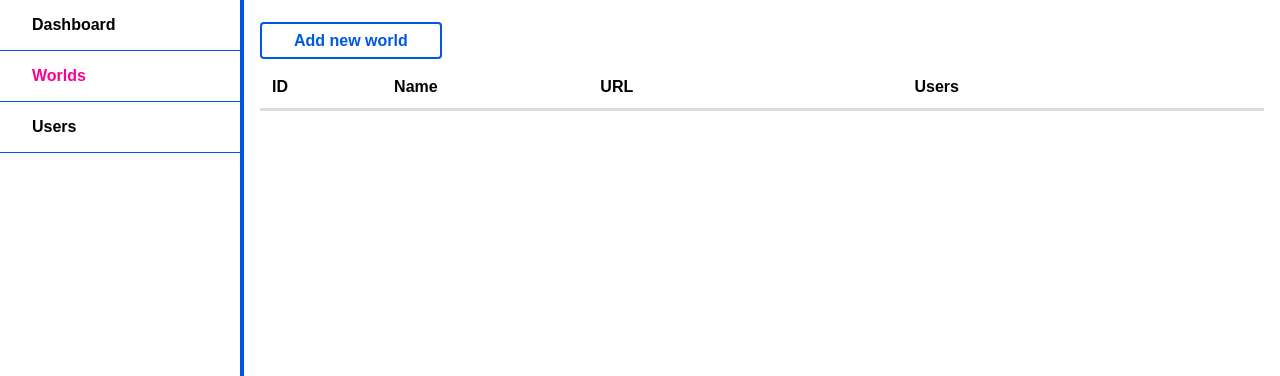
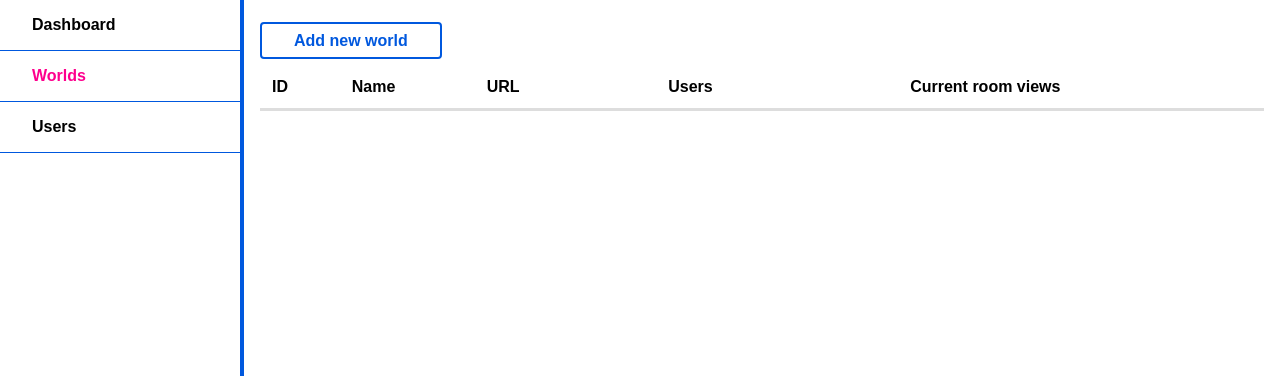
Before and after one commit to fossasia/eventyay-video, a Django app: page /control/worlds/ in a window 1280 px wide. Shown: the part 44-420 px from the top of the page. Run offline with Django 4.2, Linux system fonts and the light colour scheme; the visitor is signed in with stand-in values (Sample User, id 1); data that the repository does not hold is empty.

Commit message:
Highlight worlds currently in use

```diff
--- a/server/venueless/control/static/control/style.css
+++ b/server/venueless/control/static/control/style.css
@@ -71,6 +71,14 @@ main {
 table {
 	width: 100%;
 	border-collapse: collapse;
+}
+
+table tr.active {
+	background: rgba(254, 0, 142, 0.1);
+}
+
+table tr.deleted {
+	color: #888;
 }
 
 table tr:hover {
--- a/server/venueless/control/templates/control/world_list.html
+++ b/server/venueless/control/templates/control/world_list.html
@@ -15,6 +15,7 @@
         <th>{% trans "Name" %}</th>
         <th>{% trans "URL" %}</th>
         <th class="text-right">{% trans "Users" %}</th>
+        <th class="text-right">{% trans "Current room views" %}</th>
         <th></th>
         <th></th>
         <th></th>
@@ -23,7 +24,7 @@
     </thead>
     <tbody>
     {% for world in worlds %}
-    <tr>
+    <tr class="{% if world.current_view_count %}active{% elif not world.user_count and not world.domain %}deleted{% endif %}">
         <td>
             <b>{{ world.pk }}</b>
         </td>
@@ -39,6 +40,9 @@
         </td>
         <td class="text-right">
             {{ world.user_count }}
+        </td>
+        <td class="text-right">
+            {{ world.current_view_count|default_if_none:0 }}
         </td>
         <td class="text-right">
             {% if world.user_count %}
--- a/server/venueless/control/views.py
+++ b/server/venueless/control/views.py
@@ -8,7 +8,7 @@ from django.contrib.auth import update_session_auth_hash
 from django.contrib.auth.mixins import UserPassesTestMixin
 from django.contrib.auth.models import User
 from django.db import transaction
-from django.db.models import Count
+from django.db.models import Count, F, OuterRef, Subquery
 from django.shortcuts import redirect
 from django.utils.crypto import get_random_string
 from django.utils.functional import cached_property
@@ -22,7 +22,7 @@ from django.views.generic import (
     UpdateView,
 )
 
-from venueless.core.models import World
+from venueless.core.models import RoomView, World
 
 from .forms import ProfileForm, SignupForm, UserForm, WorldForm
 from .models import LogEntry
@@ -114,7 +114,16 @@ class IndexView(AdminBase, TemplateView):
 
 class WorldList(AdminBase, ListView):
     template_name = "control/world_list.html"
-    queryset = World.objects.annotate(user_count=Count("user")).all()
+    queryset = World.objects.annotate(
+        user_count=Count("user"),
+        current_view_count=Subquery(
+            RoomView.objects.filter(room__world=OuterRef("pk"), end__isnull=True)
+            .order_by()
+            .values("room__world")
+            .annotate(c=Count("*"))
+            .values("c")
+        ),
+    ).order_by(F("current_view_count").desc(nulls_last=True))
     context_object_name = "worlds"
 
     def get_context_data(self, *args, **kwargs):
```
